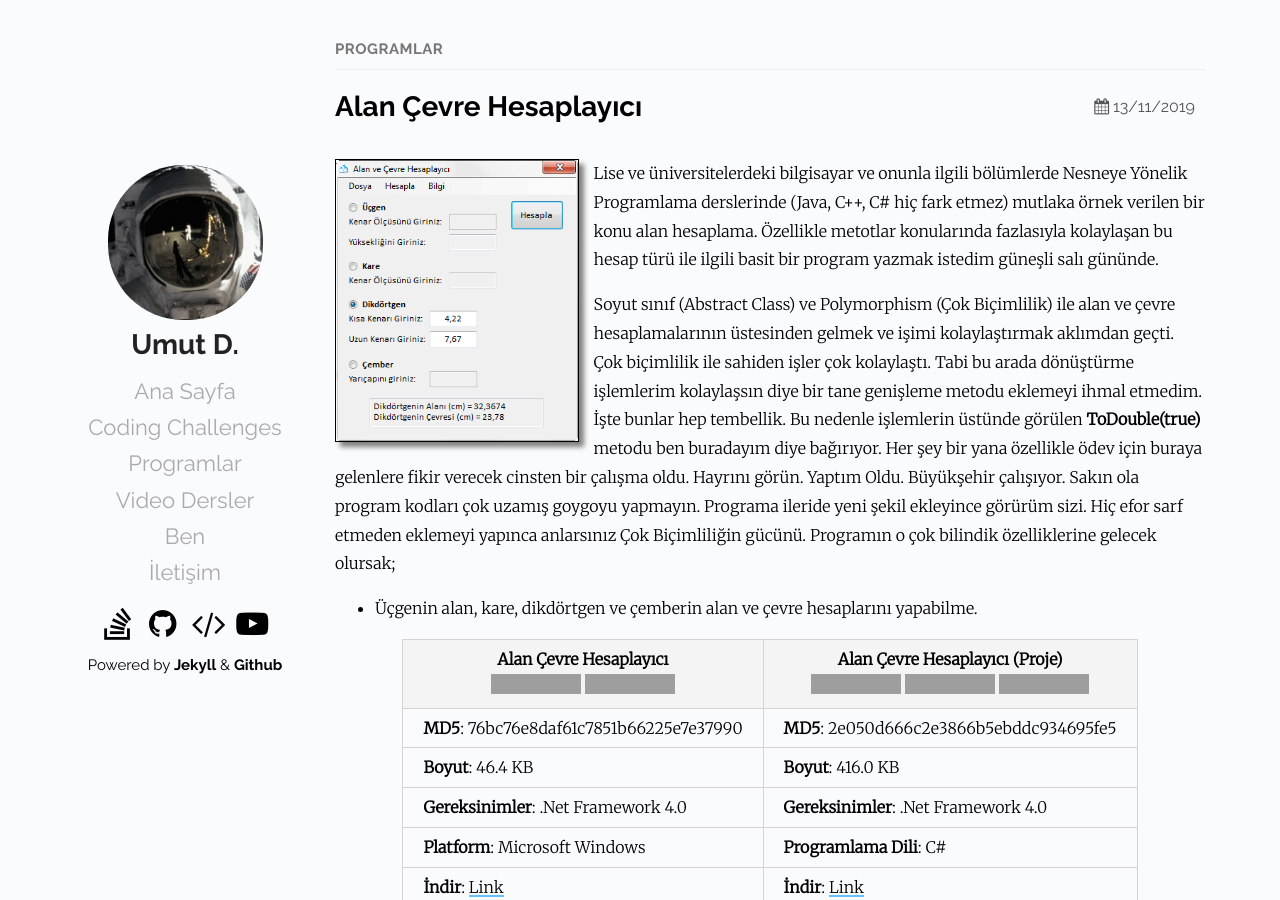
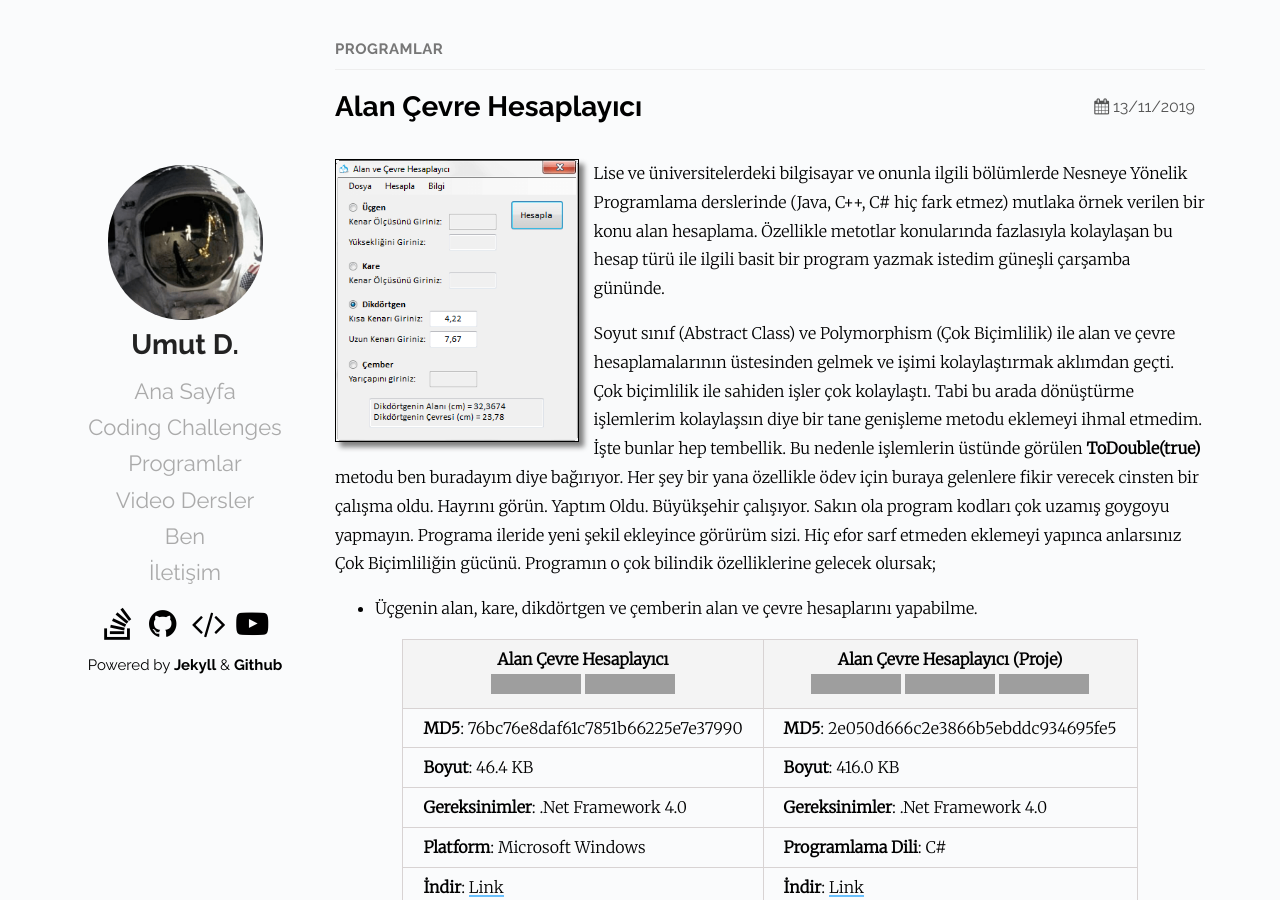
Before and after one commit to Umut-D/umutd.com, a Jekyll site: the page built from _posts/programlar/2019-11-13-alan-cevre-hesaplayici.md, in a window 1280 px wide and 900 px high. Built offline with Jekyll 4.4.1, drawn with Linux system fonts in a browser that asks for light colours; grey boxes are pictures that could not be loaded.

Commit message:
alan cevre hesaplayici guncellendi

```diff
--- a/_posts/programlar/2019-11-13-alan-cevre-hesaplayici.md
+++ b/_posts/programlar/2019-11-13-alan-cevre-hesaplayici.md
@@ -11,7 +11,7 @@ redirect_from:
 ---
 ![alan-cevre-hesaplayici](/images/programlar/alan-cevre-hesaplayici.png){: width="28%"}
 
-Lise ve üniversitelerdeki bilgisayar ve onunla ilgili bölümlerde Nesneye Yönelik Programlama derslerinde (Java, C++, C# hiç fark etmez) mutlaka örnek verilen bir konu alan hesaplama. Özellikle metotlar konularında fazlasıyla kolaylaşan bu hesap türü ile ilgili basit bir program yazmak istedim güneşli salı gününde.
+Lise ve üniversitelerdeki bilgisayar ve onunla ilgili bölümlerde Nesneye Yönelik Programlama derslerinde (Java, C++, C# hiç fark etmez) mutlaka örnek verilen bir konu alan hesaplama. Özellikle metotlar konularında fazlasıyla kolaylaşan bu hesap türü ile ilgili basit bir program yazmak istedim güneşli çarşamba gününde.
 
 Soyut sınıf (Abstract Class) ve Polymorphism (Çok Biçimlilik) ile alan ve çevre hesaplamalarının üstesinden gelmek ve işimi kolaylaştırmak aklımdan geçti. Çok biçimlilik ile sahiden işler çok kolaylaştı. Tabi bu arada dönüştürme işlemlerim kolaylaşsın diye bir tane genişleme metodu eklemeyi ihmal etmedim. İşte bunlar hep tembellik. Bu nedenle işlemlerin üstünde görülen **ToDouble(true)** metodu ben buradayım diye bağırıyor. Her şey bir yana özellikle ödev için buraya gelenlere fikir verecek cinsten bir çalışma oldu. Hayrını görün. Yaptım Oldu. Büyükşehir çalışıyor. Sakın ola program kodları çok uzamış goygoyu yapmayın. Programa ileride yeni şekil ekleyince görürüm sizi. Hiç efor sarf etmeden eklemeyi yapınca anlarsınız Çok Biçimliliğin gücünü. Programın o çok bilindik özelliklerine gelecek olursak;
 
```
Also changed, not shown: other parts of _posts/programlar/2019-11-13-alan-cevre-hesaplayici.md (+1 -1 lines).
